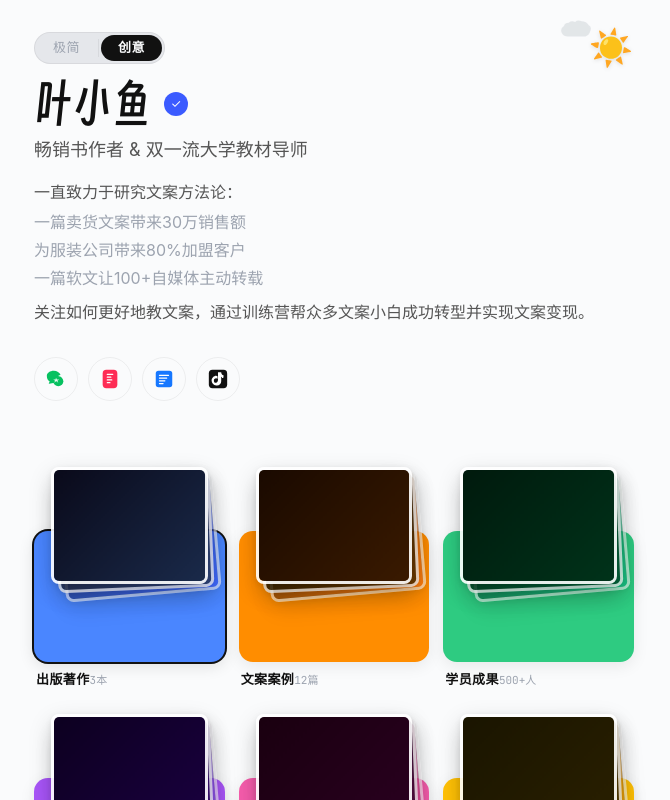
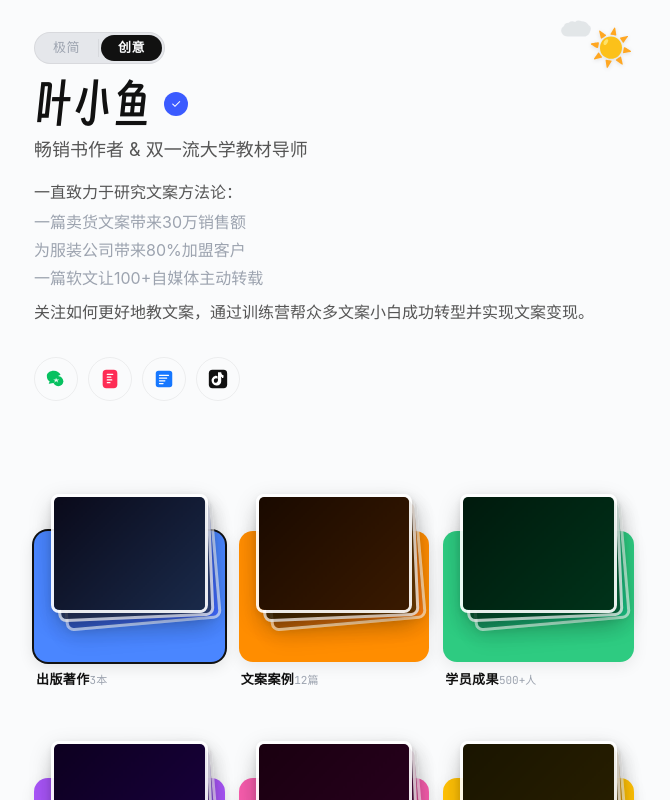
Before and after one commit to moyimi-0211/yexiaoyu-Personal-Introduction, a React (Vite) app: page / in a window 1280 px wide. Both pictures are taken after a click on the button "创意". Shown: the top 800 px of the page, without its empty margins (306-976 px from the left). Built offline with nearby package versions, Linux system fonts and the light colour scheme; a small style sheet from the web is missing; a web font is replaced by a local one.

Commit message:
叠放卡片下移 | top:5%→18% bottom:38%→24%,居中偏上不贴顶

```diff
--- a/src/index.css
+++ b/src/index.css
@@ -361,10 +361,10 @@ body {
 /* — 3 层卡片叠放容器 — */
 .folder-stack-wrap {
   position: absolute;
-  top: 5%;
+  top: 18%;
   left: 9%;
   right: 9%;
-  bottom: 38%;
+  bottom: 24%;
   z-index: 1;
 }
 
```
